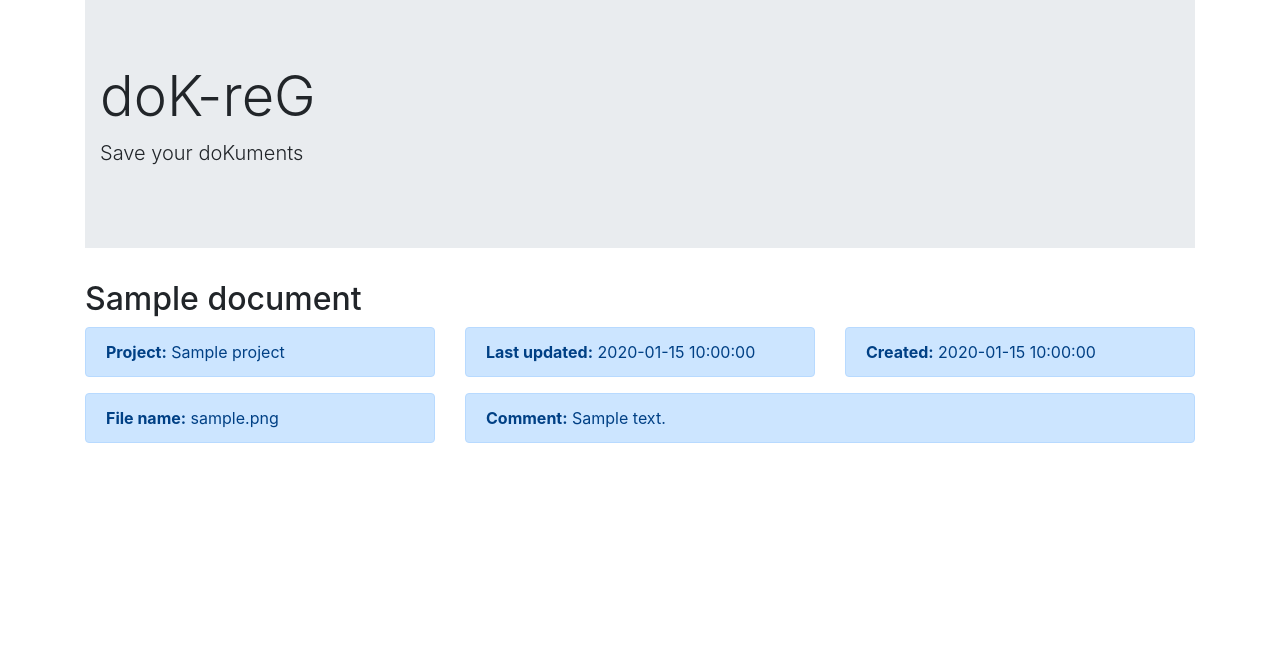
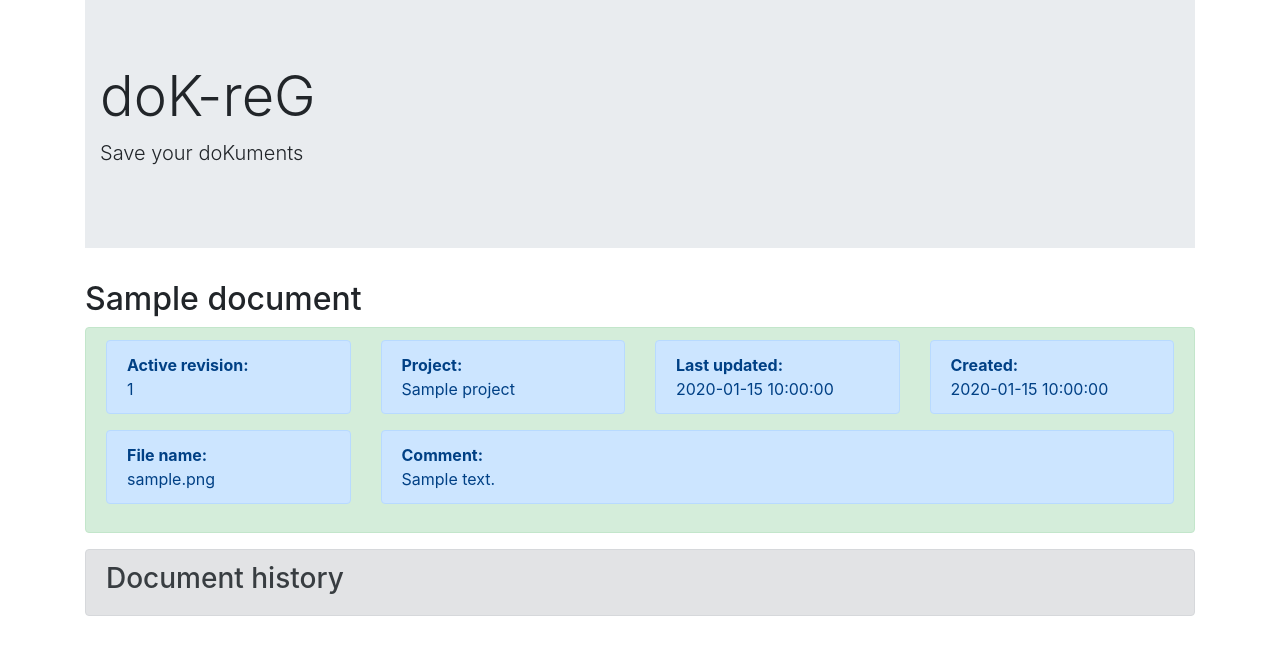
Before and after one commit to LeskoIam/doK-reG, a Flask app: page /document/1 in a window 1280 px wide. Shown: the part 41-696 px from the top of the page. Run offline with Flask 2, Linux system fonts and the light colour scheme; tables that the repository leaves empty hold one stand-in row (values such as "Sample post"); some libraries are stand-ins or nearby versions.

Commit message:
Improved document details page.

```diff
--- a/app/routes.py
+++ b/app/routes.py
@@ -46,8 +46,8 @@ def index():
 @app.route("/document/<int:document_id>")
 def document_details(document_id):
     document = Document.query.filter_by(id=document_id).join(Project).first()
-    last_edit = EditDocument.query.filter_by(document_id=document_id).order_by(EditDocument.created_on.desc()).first()
-    return render_template("document_details.html", document=document, last_edit=last_edit)
+    last_edits = EditDocument.query.filter_by(document_id=document_id).order_by(EditDocument.created_on.desc()).all()
+    return render_template("document_details.html", document=document, last_edits=last_edits)
 
 
 @app.route('/upload', methods=['GET', 'POST'])
--- a/app/templates/document_details.html
+++ b/app/templates/document_details.html
@@ -2,38 +2,66 @@
 
 {% block content %}
 
-    <h2>{{ document.title }}</h2>
+    <h2>{{ document.title|capitalize }}</h2>
 
-    <div>
+    <div class="alert alert-success" role="alert">
         <div class="row">
-            <div class="col-4">
+            <div class="col-3">
                 <div class="alert alert-primary" role="alert">
-                    <b>Project:</b> {{ document.project.name }}
+                    <b>Active revision:</b><br> {{ last_edits[0].to_revision }}
                 </div>
             </div>
-            <div class="col-4">
+            <div class="col-3">
                 <div class="alert alert-primary" role="alert">
-                    <b>Last updated:</b> {{ last_edit.created_on }}
+                    <b>Project:</b><br> {{ document.project.name|capitalize }}
                 </div>
             </div>
-            <div class="col-4">
+            <div class="col-3">
                 <div class="alert alert-primary" role="alert">
-                    <b>Created:</b> {{ document.created_on }}
+                    <b>Last updated:</b><br> {{ last_edits[0].created_on }}
+                </div>
+            </div>
+            <div class="col-3">
+                <div class="alert alert-primary" role="alert">
+                    <b>Created:</b><br> {{ document.created_on }}
                 </div>
             </div>
         </div>
+
         <div class="row">
-            <div class="col-4">
+            <div class="col-3">
                 <div class="alert alert-primary" role="alert">
-                    <b>File name:</b> {{ document.original_file_name }}
+                    <b>File name:</b><br> {{ document.original_file_name }}
                 </div>
             </div>
-            <div class="col-8">
+            <div class="col-9">
                 <div class="alert alert-primary" role="alert">
-                    <b>Comment:</b> {{ last_edit.comment }}
+                    <b>Comment:</b><br> {{ last_edits[0].comment }}
                 </div>
             </div>
         </div>
     </div>
 
+    <div class="alert alert-secondary" role="alert">
+        <h3>Document history</h3>
+        {% for edit in last_edits[1:] %}
+            <div class="alert alert-primary" role="alert">
+                <div class="row">
+                    <div class="col-3">
+                        {{ edit.to_revision }}
+                    </div>
+                    <div class="col-3">
+                        {{ edit.user_id }}
+                    </div>
+                    <div class="col-3">
+                        {{ edit.comment }}
+                    </div>
+                    <div class="col-3">
+                        --
+                    </div>
+                </div>
+            </div>
+        {% endfor %}
+    </div>
+
 {% endblock %}
```
